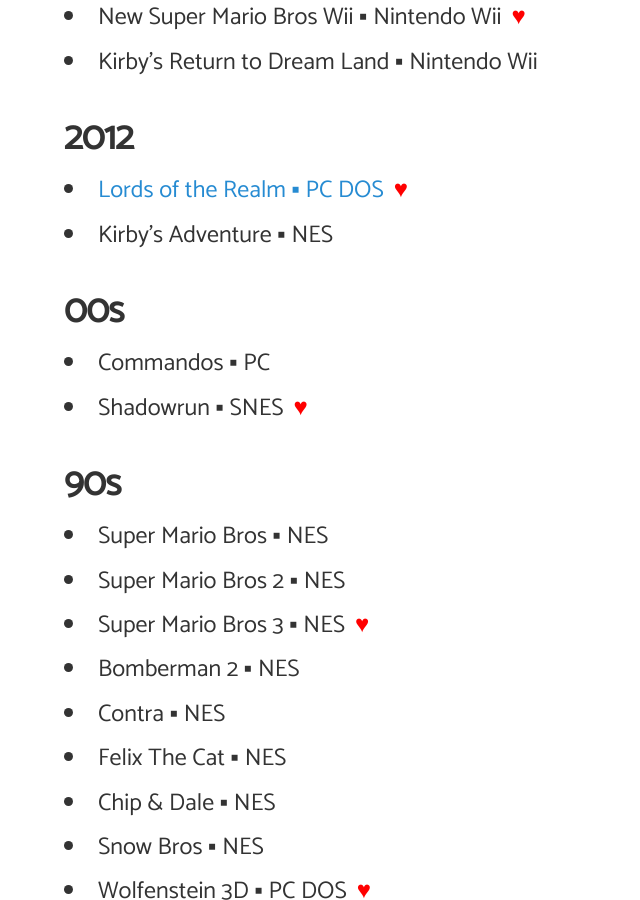
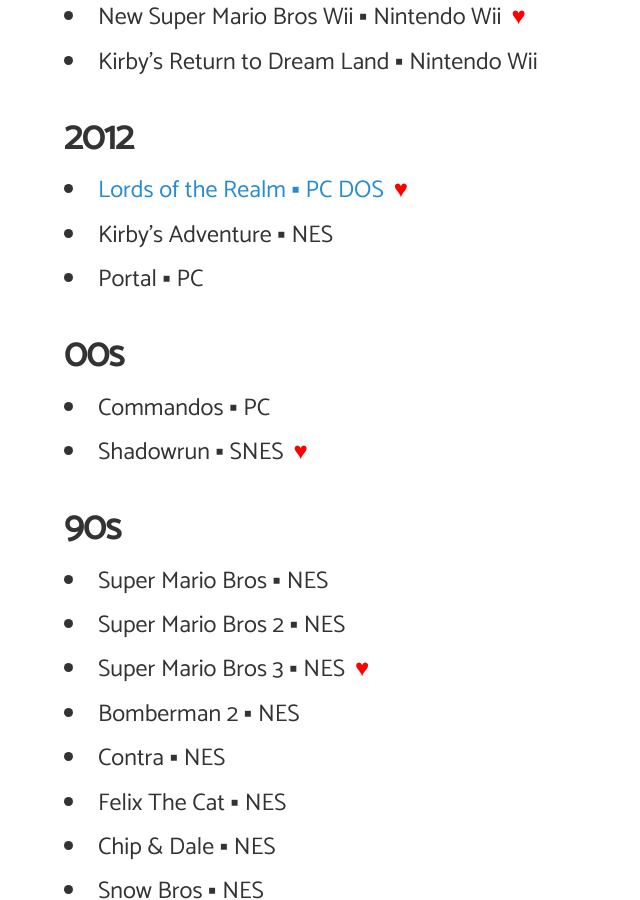
Before and after one commit to angelsimon/angelsimon.github.io, a Jekyll site: the page built from _posts/2016-09-07-jueguitos-que-termine.md, in a window 1280 px wide and 900 px high, scrolled down 1159 px. Shown: the whole window, without its empty margins (0-640 px from the left). Built offline with Jekyll 4.4.1, drawn with Linux system fonts in a browser that asks for light colours; nearby versions of some CDN libraries; comment, search, counter and statistics services are not loaded.

Commit message:
Update 2016-09-07-jueguitos-que-termine.md

```diff
--- a/_posts/2016-09-07-jueguitos-que-termine.md
+++ b/_posts/2016-09-07-jueguitos-que-termine.md
@@ -34,6 +34,7 @@
 <ul>
 <li><a href="http://angelsimon.github.io/2016/09/07/lords-of-the-realm.html">Lords of the Realm &#9642; PC DOS</a><span class="fav">&hearts;</span></li>
 <li>Kirby's Adventure &#9642; NES</li>
+<li>Portal &#9642; PC</li>
 </ul>
 <h2>00s</h2>
 <ul>
```
